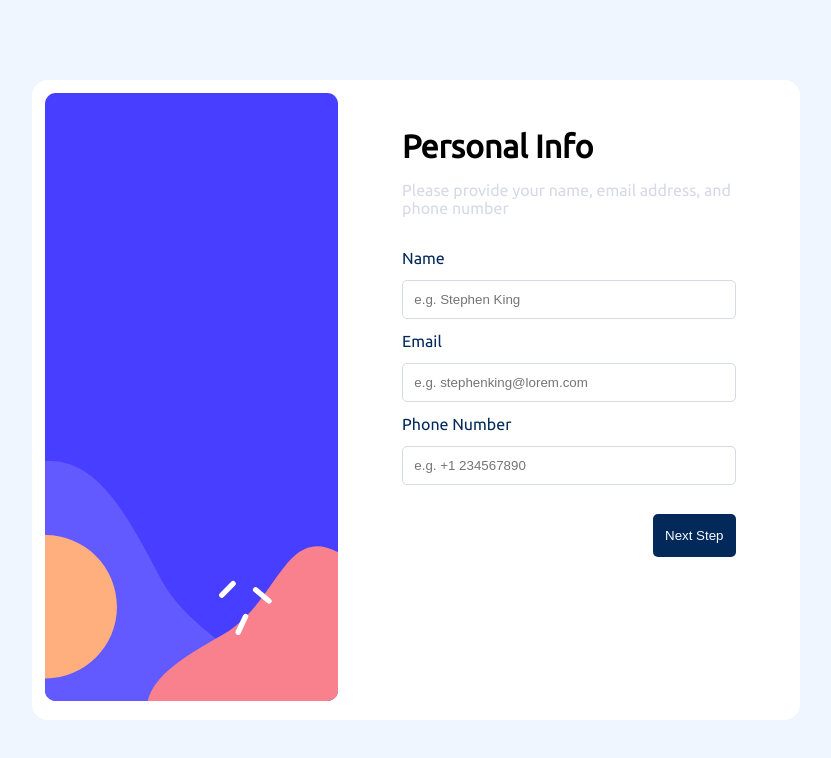
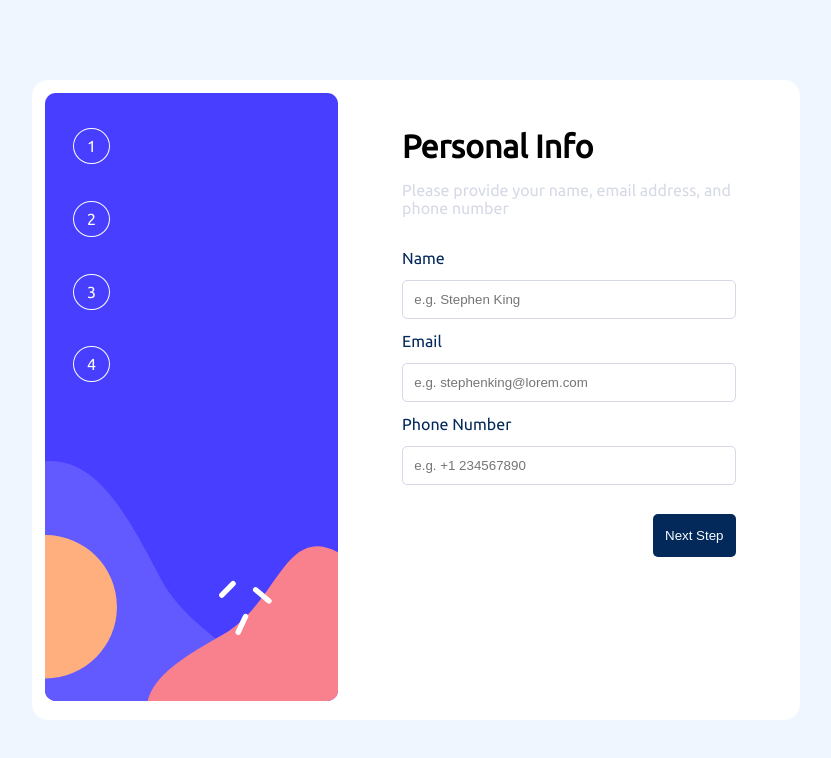
Before and after one commit to Daniel-san8/Advanced-Form, a plain HTML site: page index.html in a window 1280 px wide. Shown: the whole page, without its empty margins (224-1055 px from the left). Drawn offline with Linux system fonts and the light colour scheme.

Commit message:
adition and numbers of white elements

```diff
--- a/css/container.css
+++ b/css/container.css
@@ -5,6 +5,7 @@
   border-radius: 1rem;
   overflow: hidden;
   display: flex;
+  position: relative;
 }
 
 .container img {
--- a/css/geral.css
+++ b/css/geral.css
@@ -2,3 +2,4 @@
 @import url("./container.css");
 @import url("./info.css");
 @import url("./list.css");
+@import url("./number.css");
--- /dev/null
+++ b/css/number.css
@@ -0,0 +1,30 @@
+.numbers {
+  position: absolute;
+
+  display: flex;
+  flex-direction: column;
+
+  background-color: transparent;
+  color: white;
+
+  top: 3rem;
+  left: 3rem;
+
+  gap: 2.3rem;
+  width: 3%;
+
+  align-items: center;
+}
+
+.numbers span {
+  display: inline-block;
+
+  border: 1px solid hsl(231, 100%, 99%);
+  padding: 0.5rem 0.8rem;
+
+  border-radius: 50%;
+}
+
+.numbers span:hover {
+  cursor: pointer;
+}
--- a/index.html
+++ b/index.html
@@ -12,6 +12,12 @@
 <body>
     <div class="container">
         <img src="./images/bg-sidebar-desktop.svg" alt="sidebar">
+        <div class="numbers">
+            <span>1</span>
+            <span>2</span>
+            <span>3</span>
+            <span>4</span>
+        </div>
         <div class="info">
             <h1>Personal Info</h1>
             <p>Please provide your name, email address, and phone number</p>
@@ -25,6 +31,7 @@
                 <button>Next Step</button>
             </form>
         </div>
+
     </div>
 
 </body>
```
